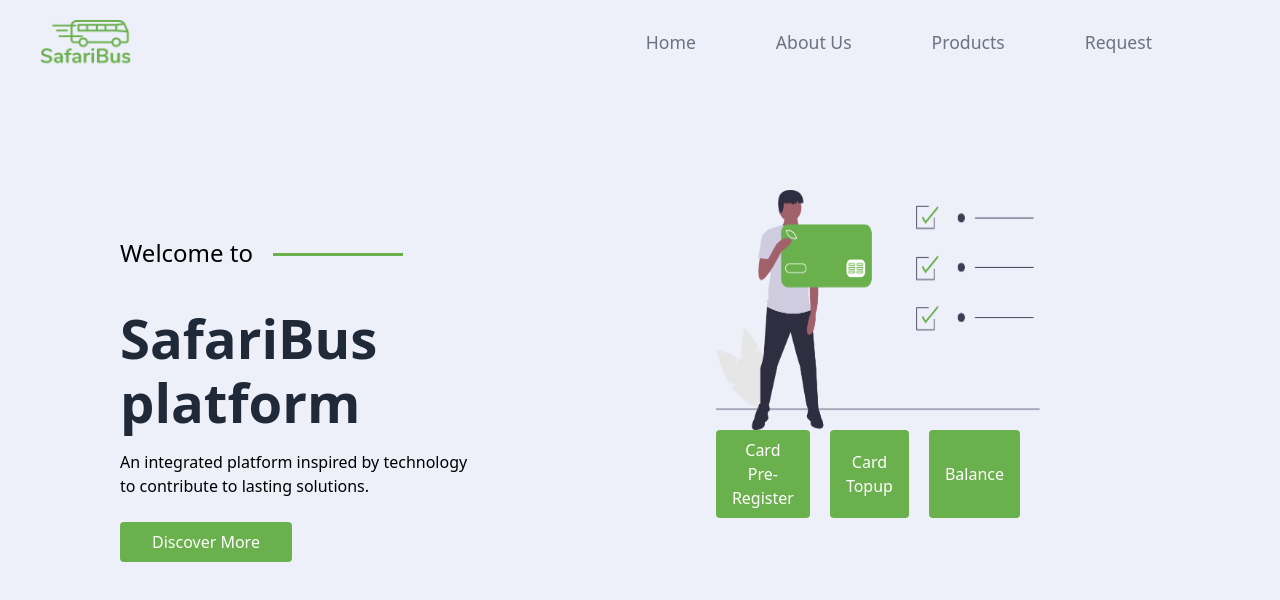
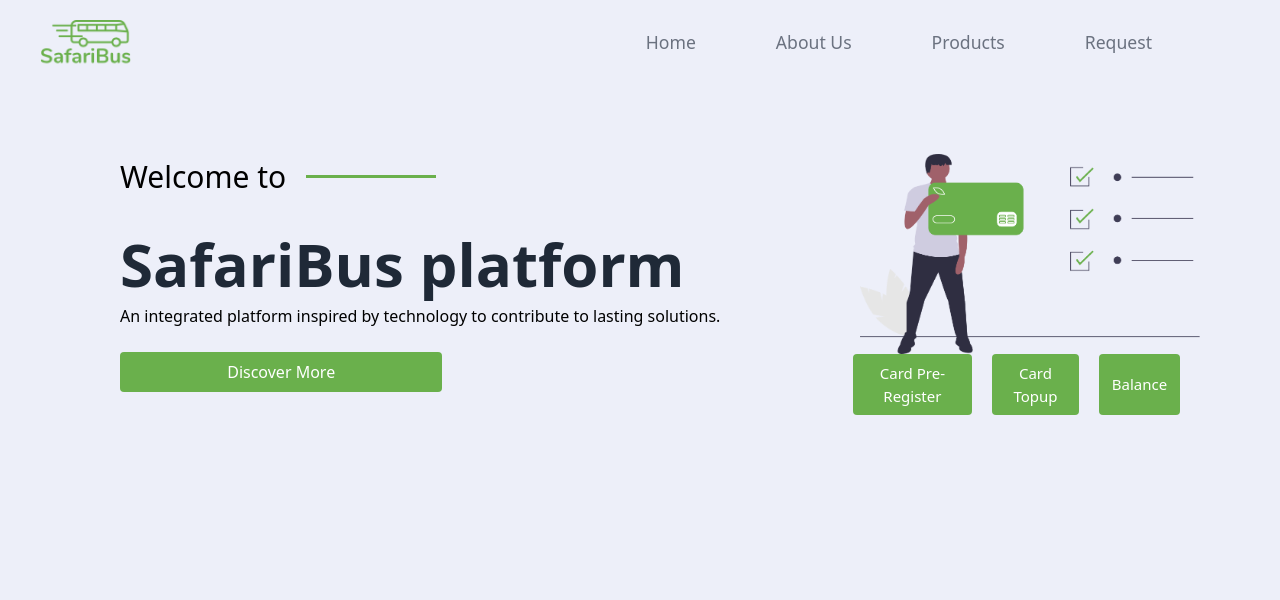
Before and after one commit to mt-richard/SafariBus, a React (Create React App) app: page / in a window 1280 px wide. Shown: the top 600 px of the page. Built offline with nearby package versions, Linux system fonts and the light colour scheme.

Commit message:
my second commit

```diff
--- a/src/App.css
+++ b/src/App.css
@@ -82,38 +82,52 @@ li:hover{
 
 }
 .content{
-  padding-top: 4.2rem ;
-  width: 100%;
+  padding-top: 4rem ;
+  display: flex;
+  flex-direction: column;
+  justify-content: center;
+  flex-grow: 0;
+  padding: 25px;
 }
 .home{
+  width: 100%;
   gap: 3rem;
-
+  justify-content: center;
 }
 .home h1{
-  font-size: 3.4rem;
+  font-size: 3.75rem;
   font-weight: 700;
   padding-top: 2.3rem;
   line-height: 4rem;
 }
 .home p{
-  padding-top: 1rem;
+  padding-top: .5rem;
 }
 .home .btn1{
   margin-top: 1.5rem;
-  padding-right: 2rem;
-  padding-left: 2rem;
+  padding-right: 1rem;
+  padding-left: 1rem;
+  width: 50%;
 }
 
 
 .banner{
   justify-content: center;
-   width: 100%;
+  flex-grow: 0;
+  max-width: 100%;
+  flex-basis: 50%;
 
 }
+.banner .photo{
+  width: 340px;
+  height: 200px;
+  margin-left: 2%;
+}
+
 .home button,
 .btns button{
   font-weight: 300;
-  padding: .5rem 1rem;
+  padding: .5rem .8rem;
   background-color: #6AB04C;
 }
 .line{
--- a/src/components/Home.jsx
+++ b/src/components/Home.jsx
@@ -3,22 +3,22 @@ import pic1 from "../images/home.png";
 
 const Home = () => {
     return (
-        <div className="home md:flex px-5 mt-10 md:px-20 py-10">
-          <div className="content  text-left md:px-10">
+        <div className="home md:flex px-5 mt-1 md:px-20 py-10">
+          <div className="content w-full text-left md:px-10">
                 <div className="w-100 flex ">
-                    <h2 className="text-2xl">Welcome to</h2>
+                    <h2 className="text-2xl md:text-3xl">Welcome to</h2>
                     <div className="line mt-4 ml-5"></div>
                 </div>
-                <h1 className="text-gray-800 text-3xl font-bold ">SafariBus platform</h1>
-                <p>An integrated platform inspired by technology to contribute to lasting solutions.</p>
-                <button className="btn1 text-white rounded px-5 py-1">Discover More</button>
+                <h1 className="text-gray-800 text-2xl md:text-3xl font-bold ">SafariBus platform</h1>
+                <p className="w-full">An integrated platform inspired by technology to contribute to lasting solutions.</p>
+                <button className="btn1 text-white w-50 rounded px-5 py-1">Discover More</button>
           </div>
-          <div className="banner mt-5 w-100  md:px-40">
-            <img src={pic1} alt="Home" srcset="" className="h-60"/>
+          <div className="banner mt-5 w-full">
+            <img src={pic1} alt="Home" srcset="" className="photo w-100 h-[21opx] w-[320px] md:w-[320px] md:h-[210px] "/>
             <div className="btns flex">
-                <button className=" text-white rounded px-3 py-1 mr-5">Card Pre-Register</button>
-                <button className=" text-white rounded px-3 py-1 mr-5">Card Topup</button>
-                <button className=" text-white rounded px-3 py-1 mr-5">Balance</button>
+                <button className=" text-white rounded  text-[15px] md:text-[15px] md:px-5 py-1 mr-[2px] mr-1 md:mr-5">Card Pre-Register</button>
+                <button className=" text-white rounded  text-[15px] md:text-[15px] md:px-5 py-1 mr-[2px] mr-1 md:mr-5">Card Topup</button>
+                <button className=" text-white rounded  text-[15px] md:text-[15px] md:px-5 py-1 mr-[2px]  md:mr-5">Balance</button>
             </div>
           </div>
         </div>
```
